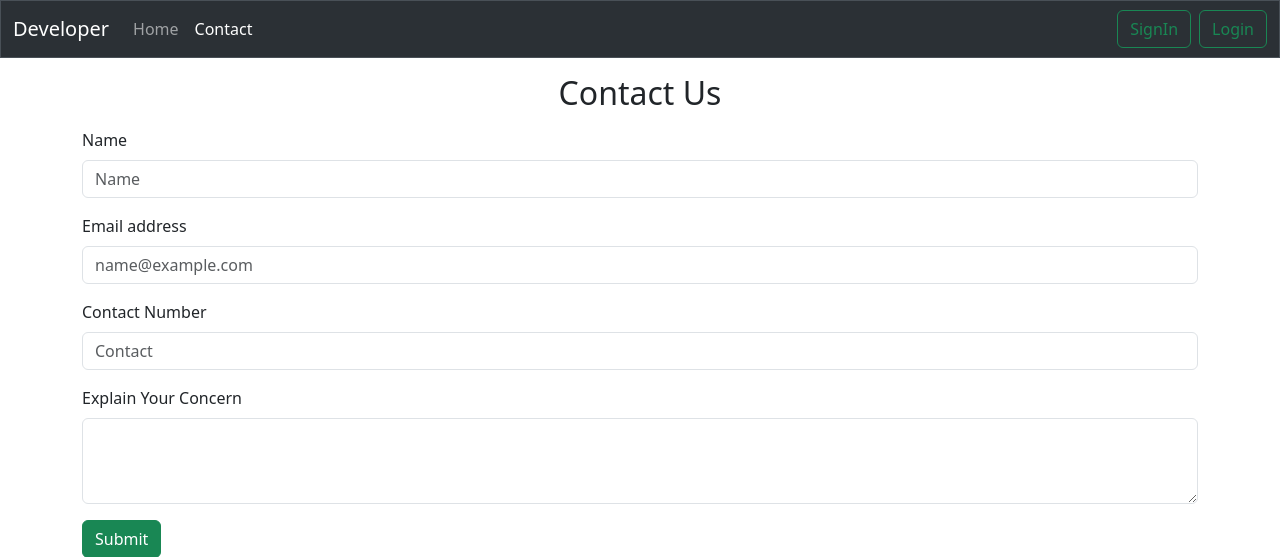
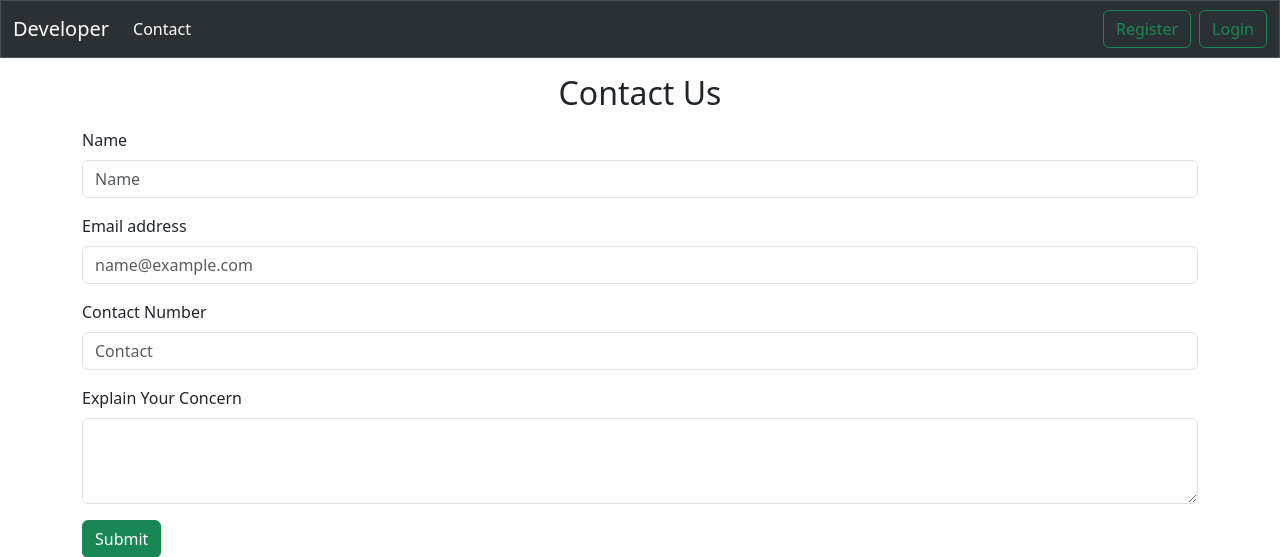
Before and after one commit to ashishbhartii/Django-projectProfile, a Django app: page /basecontact in a window 1280 px wide. Shown: the top 557 px of the page. Run offline with Django 4.2, Linux system fonts and the light colour scheme.

Commit message:
Changed from Sigin to Register in the Front End

```diff
--- a/templates/base.html
+++ b/templates/base.html
@@ -26,7 +26,7 @@
         </ul>
         <form class="d-flex" role="search">
           <button class="btn btn-outline-success mx-2" type="submit"><a class="nav-link"
-              href="/signin">SignIn</a></button>
+              href="/signin">Register</a></button>
           <button class="btn btn-outline-success" type="submit"><a class="nav-link" href="/login">Login</a></button>
         </form>
       </div>
--- a/templates/basecontact.html
+++ b/templates/basecontact.html
@@ -16,16 +16,14 @@
           </button>
           <div class="collapse navbar-collapse" id="navbarSupportedContent">
             <ul class="navbar-nav me-auto mb-2 mb-lg-0">
-              <li class="nav-item">
-                <a class="nav-link " aria-current="page" href="/">Home</a>
-              </li>
+
               <li class="nav-item">
                 <a class="nav-link active" href="/basecontact">Contact</a>
               </li>
             </ul>
             <form class="d-flex" role="search">
               <button class="btn btn-outline-success mx-2" type="submit"><a class="nav-link"
-                  href="/signin">SignIn</a></button>
+                  href="/signin">Register</a></button>
               <button class="btn btn-outline-success" type="submit"><a class="nav-link" href="/login">Login</a></button>
             </form>
           </div>
--- a/templates/invalidcredentials.html
+++ b/templates/invalidcredentials.html
@@ -28,7 +28,7 @@
                 </ul>
                 <form class="d-flex" role="search">
                     <button class="btn btn-outline-success mx-2" type="submit"><a class="nav-link"
-                            href="/signin">SignIn</a></button>
+                            href="/signin">Register</a></button>
                     <button class="btn btn-outline-success" type="submit"><a class="nav-link"
                             href="/login">Login</a></button>
                 </form>
--- a/templates/invalidpassword.html
+++ b/templates/invalidpassword.html
@@ -27,7 +27,7 @@
                 </ul>
                 <form class="d-flex" role="search">
                     <button class="btn btn-outline-success mx-2" type="submit"><a class="nav-link"
-                            href="/signin">SignIn</a></button>
+                            href="/signin">Register</a></button>
                     <button class="btn btn-outline-success" type="submit"><a class="nav-link"
                             href="/login">Login</a></button>
                 </form>
```
